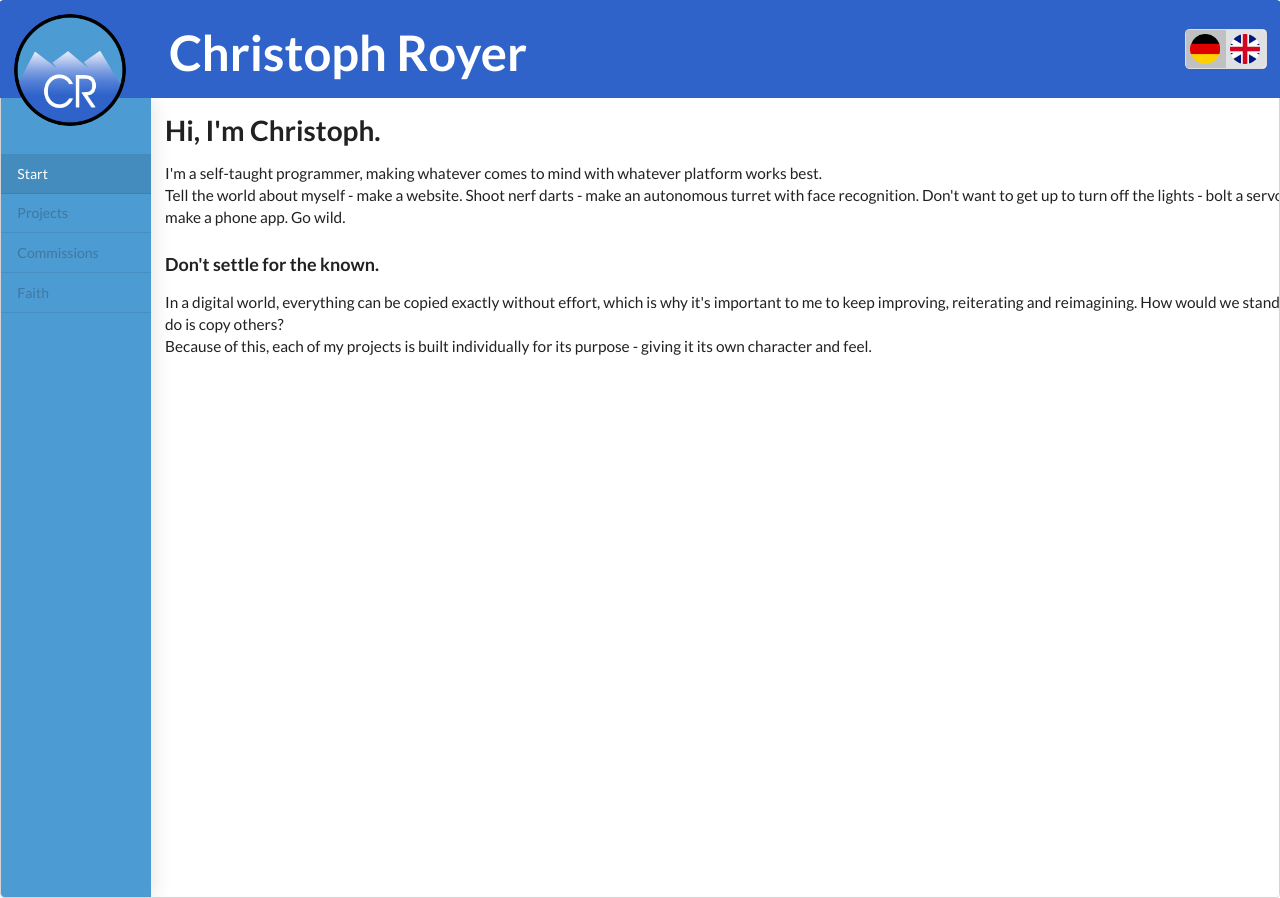
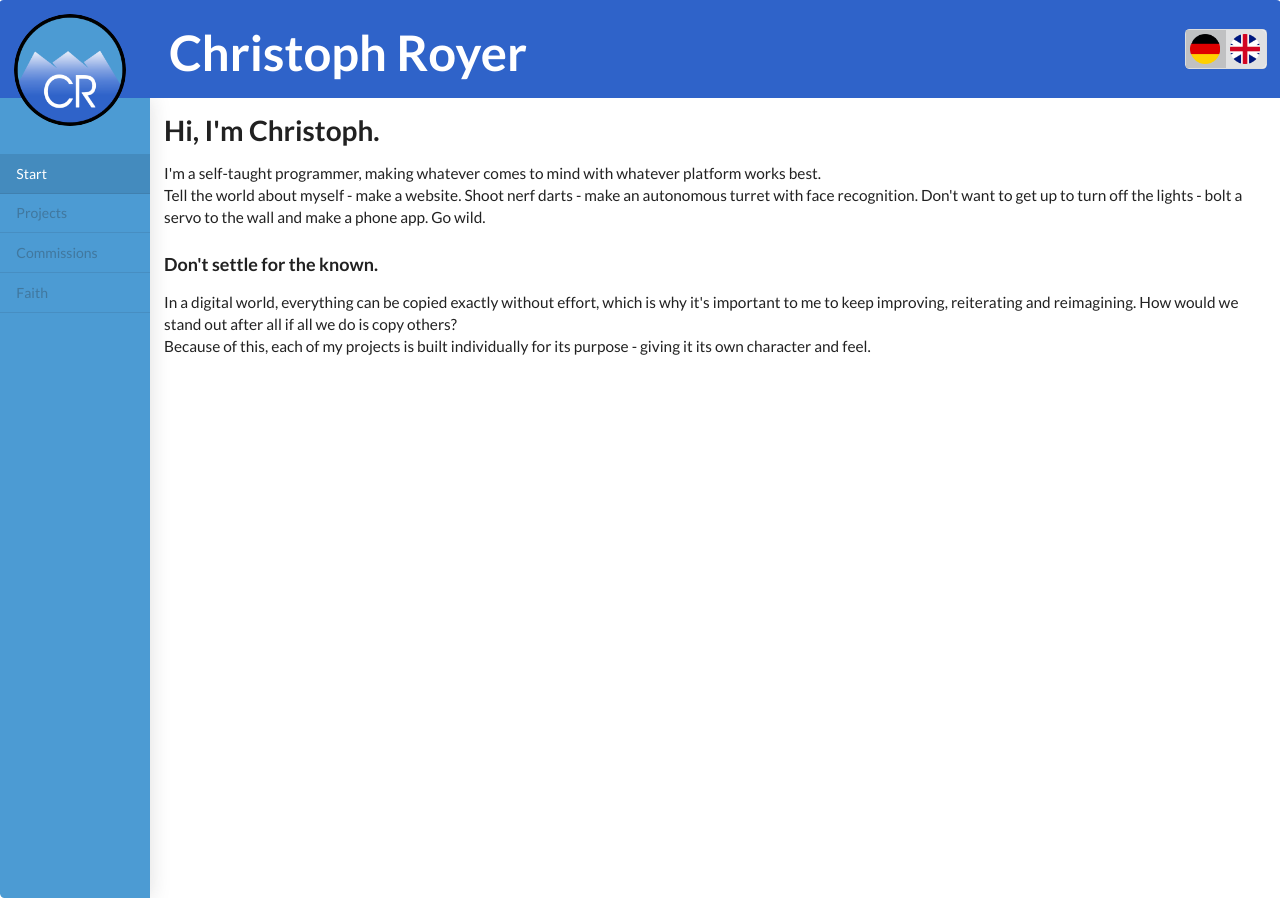
Before and after one commit to Ramsau/Christophroyer, a Django app: page / in a window 1280 px wide. Run offline with Django 3.2, Linux system fonts and the light colour scheme; some libraries are stand-ins or nearby versions.

Commit message:
CSS fixes

```diff
--- a/christophroyer/templates/base.html
+++ b/christophroyer/templates/base.html
@@ -32,6 +32,19 @@
     <script type="text/javascript" src="{% static 'semantic/semantic.min.js' %}"></script>
     <script type="text/javascript" src="{% static 'js/base.js' %}"></script>
 
+    <style>
+        #nav_side > .pusher > #page_content{
+            padding: 14px;
+        }
+
+        .sidebar.visible ~ .pusher > #page_content{
+            padding-right: 164px !important;
+        }
+
+        #nav_side{
+            border: none;
+        }
+    </style>
 </head>
 <body
     onresize="onResize()">
@@ -65,7 +78,7 @@
         <a class="item {% ifequal url request.path%}active{% endifequal %} disabled" href="{{ url }}">{% trans "Faith" %}</a>
         {% endblock %}
     </div>
-	<div class="ui basic segment" id="page_content">
+	<div id="page_content">
         {% block content %}
         {% endblock %}
     </div>
```
